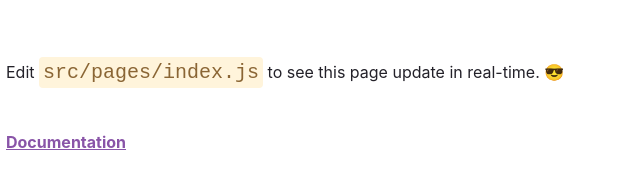
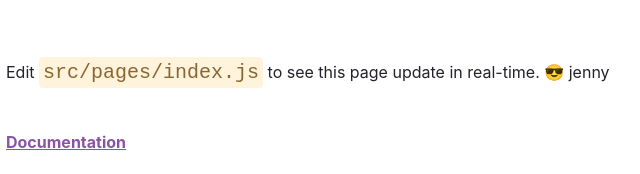
Before and after one commit to breakdancingcat/firstgatsby, a Gatsby site: page / in a window 1280 px wide. Shown: the part 224-398 px from the top of the page, 98-738 px from the left. Built offline with nearby package versions, Linux system fonts and the light colour scheme; Gatsby itself is replaced by a stand-in of ours.

Commit message:
Initial gatsby install

```diff
--- a/src/pages/index.js
+++ b/src/pages/index.js
@@ -143,6 +143,7 @@
         update in real-time.{" "}
         <span role="img" aria-label="Sunglasses smiley emoji">
           😎
+      jenny
         </span>
       </p>
       <ul style={listStyles}>
```
